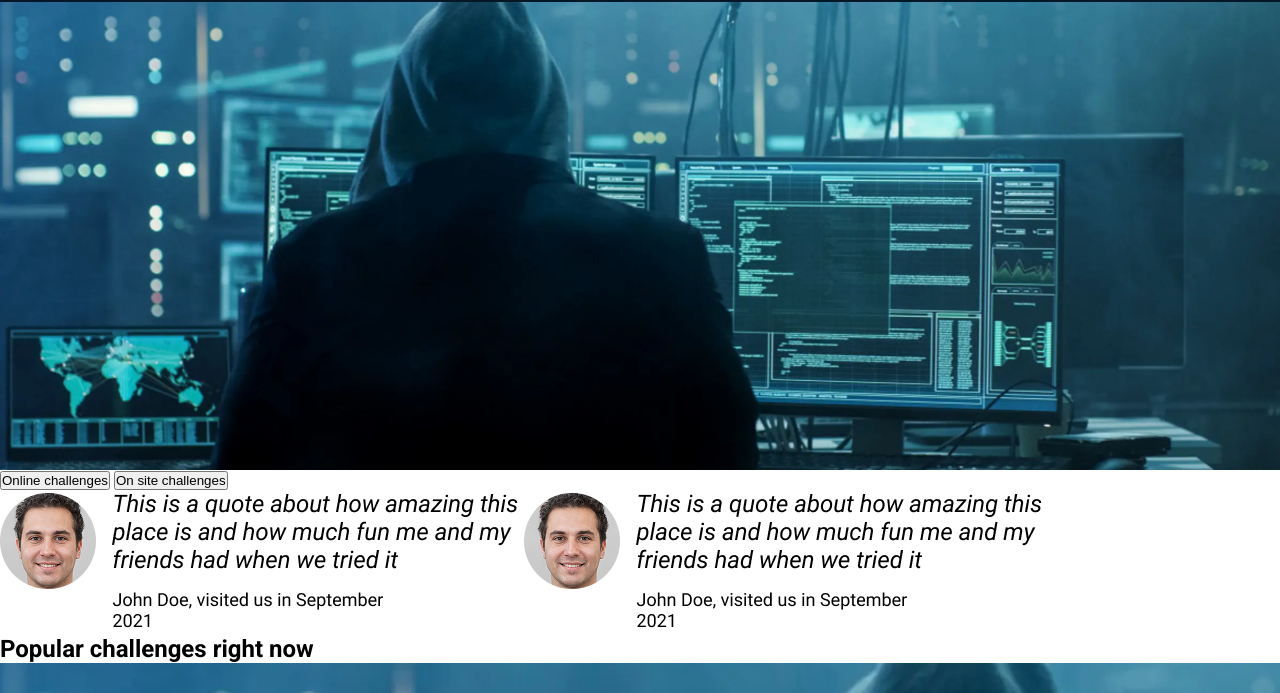
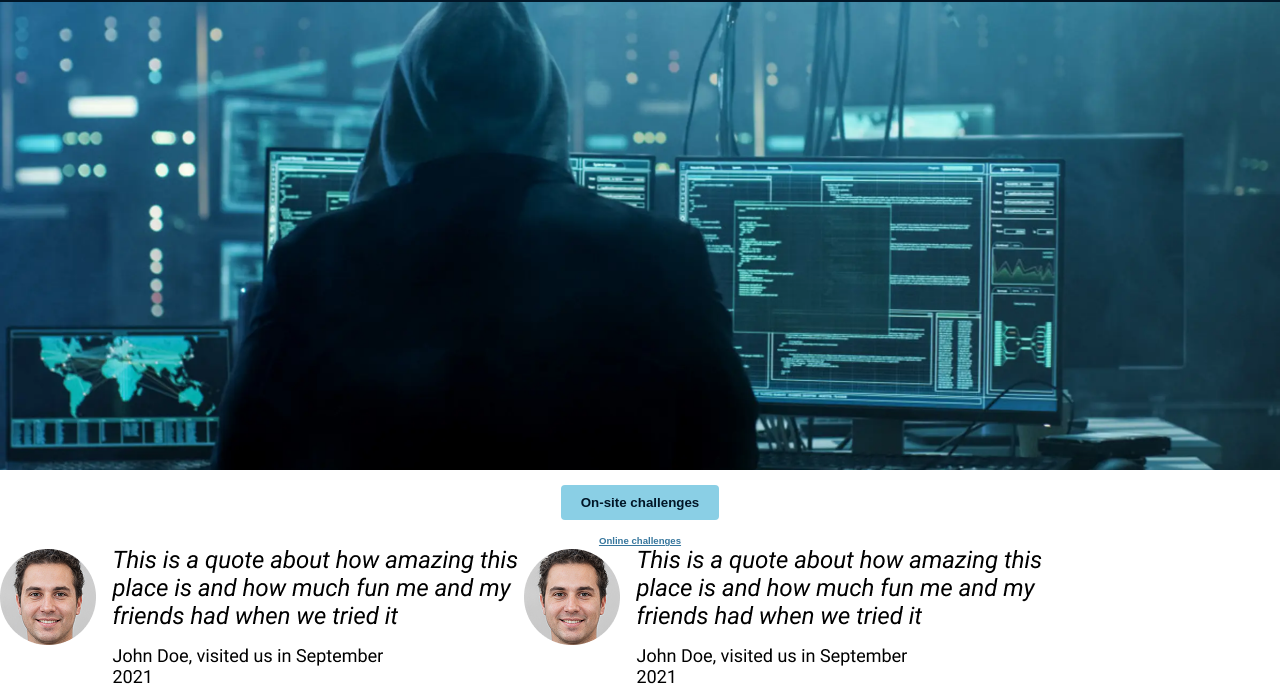
Before and after one commit to Twikez/ESC, a plain HTML site: page index.html in a window 1280 px wide. Shown: the part 72-765 px from the top of the page. Drawn offline with Linux system fonts and the light colour scheme.

Commit message:
Add buttons

```diff
--- a/index.html
+++ b/index.html
@@ -25,8 +25,8 @@
  <section class="hacker">
     <img src="assets/image 2.png" alt="Hacker working on computers" class="hacker-img">
     <div class="hacker-buttons">
+    <button class="btn-secondary">On-site challenges</button>
     <button class="btn-primary">Online challenges</button>
-    <button class="btn-secondary">On site challenges</button>
     </div>
  </section>
 
--- a/styles.css
+++ b/styles.css
@@ -47,3 +47,32 @@ body {
   height: auto;       /* keeps the correct proportions */
   display: block;
 }
+
+.hacker-buttons {
+  display: flex;
+  flex-direction: column;
+  align-items: center;
+  margin-top: 15px;
+  gap: 15px;
+}
+
+.btn-secondary {
+  background-color: #8ACFE5;
+  color: #011627;
+  border: none;
+  padding: 10px 20px;
+  border-radius: 4px;
+  font-weight: 600;
+
+}
+.btn-primary{
+  background: none;
+  color: #36769D;          /* blue text */
+  border: none;
+  text-decoration: underline;
+  font-weight: 600;
+  font-size: 0.6rem;
+
+
+
+}
```
